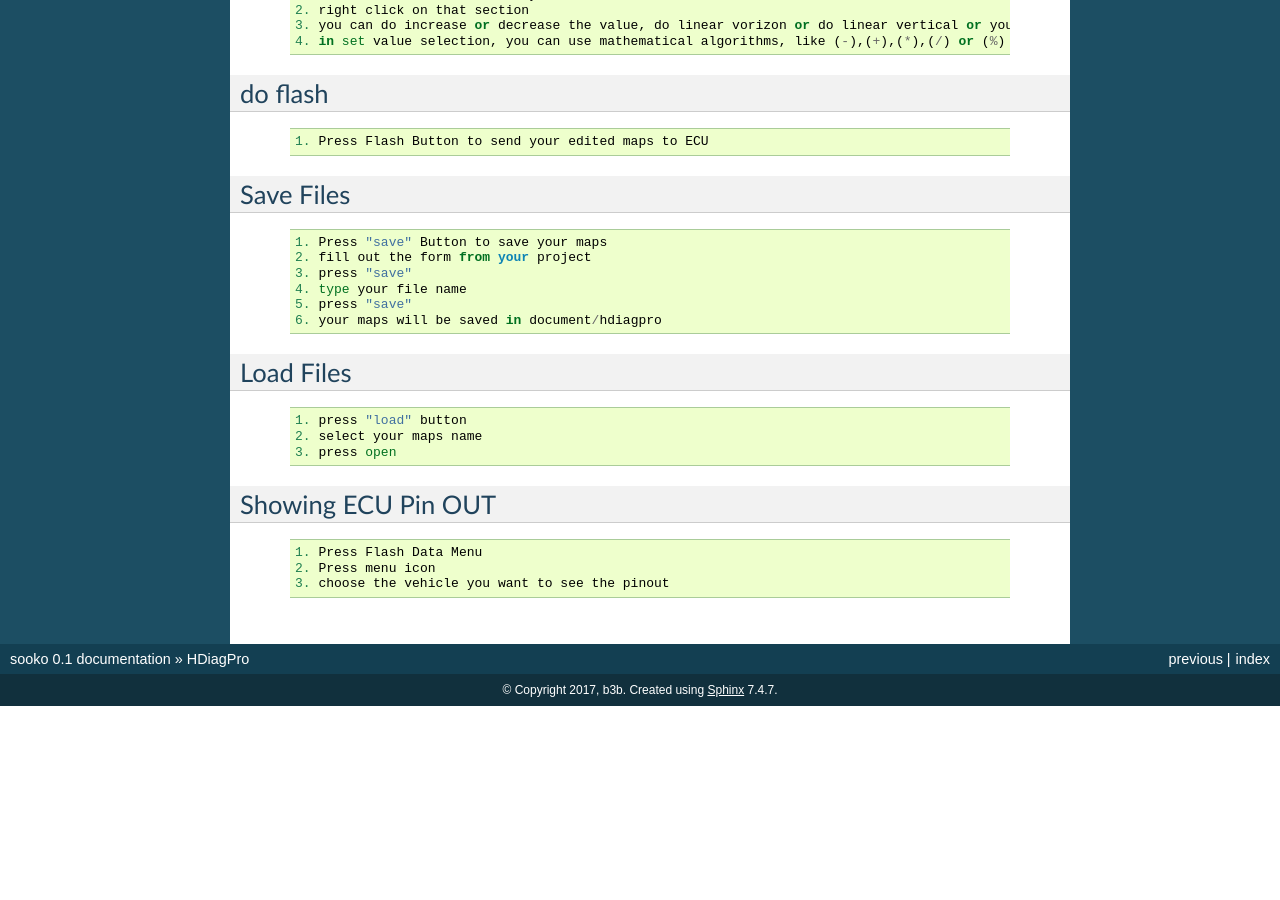
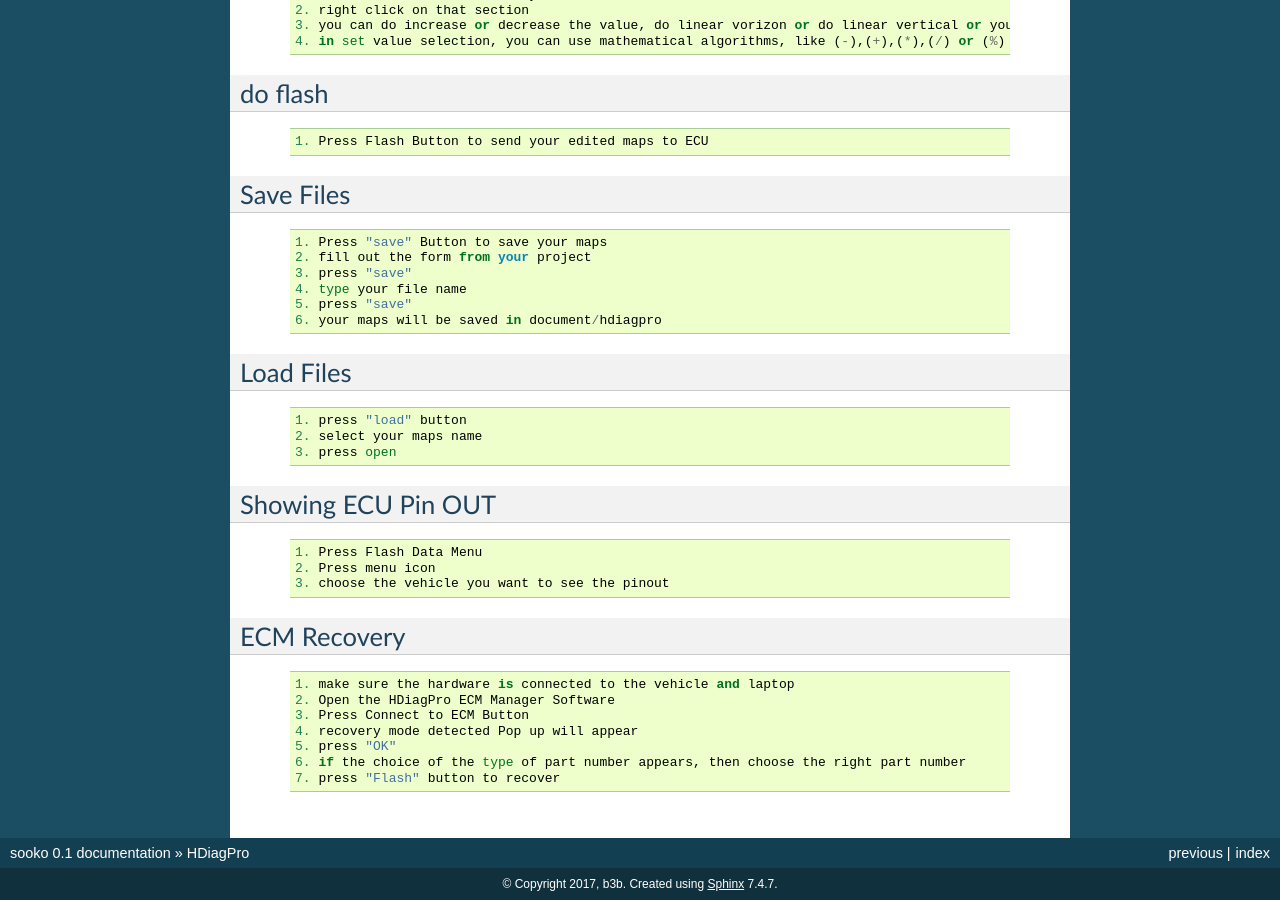
Before and after one commit to sooko/sookoDocumentation, a Sphinx documentation site: the page built from docs/api.rst, in a window 1280 px wide and 900 px high, scrolled down 663 px. Built offline with Sphinx 7.4.7, drawn with Linux system fonts in a browser that asks for light colours; before the commit the page ends 1369 px from its top, so only the background shows below that; some of the changed text lies outside the part shown.

```diff
--- a/docs/api.rst
+++ b/docs/api.rst
@@ -87,3 +87,17 @@
     1. Press Flash Data Menu
     2. Press menu icon
     3. choose the vehicle you want to see the pinout
+
+
+ECM Recovery
+""""""""""""
+
+ ::
+
+    1. make sure the hardware is connected to the vehicle and laptop
+    2. Open the HDiagPro ECM Manager Software
+    3. Press Connect to ECM Button
+    4. recovery mode detected Pop up will appear
+    5. press "OK"
+    6. if the choice of the type of part number appears, then choose the right part number
+    7. press "Flash" button to recover
```
Also changed, not shown: other parts of docs/api.rst (+1 -1 lines).
